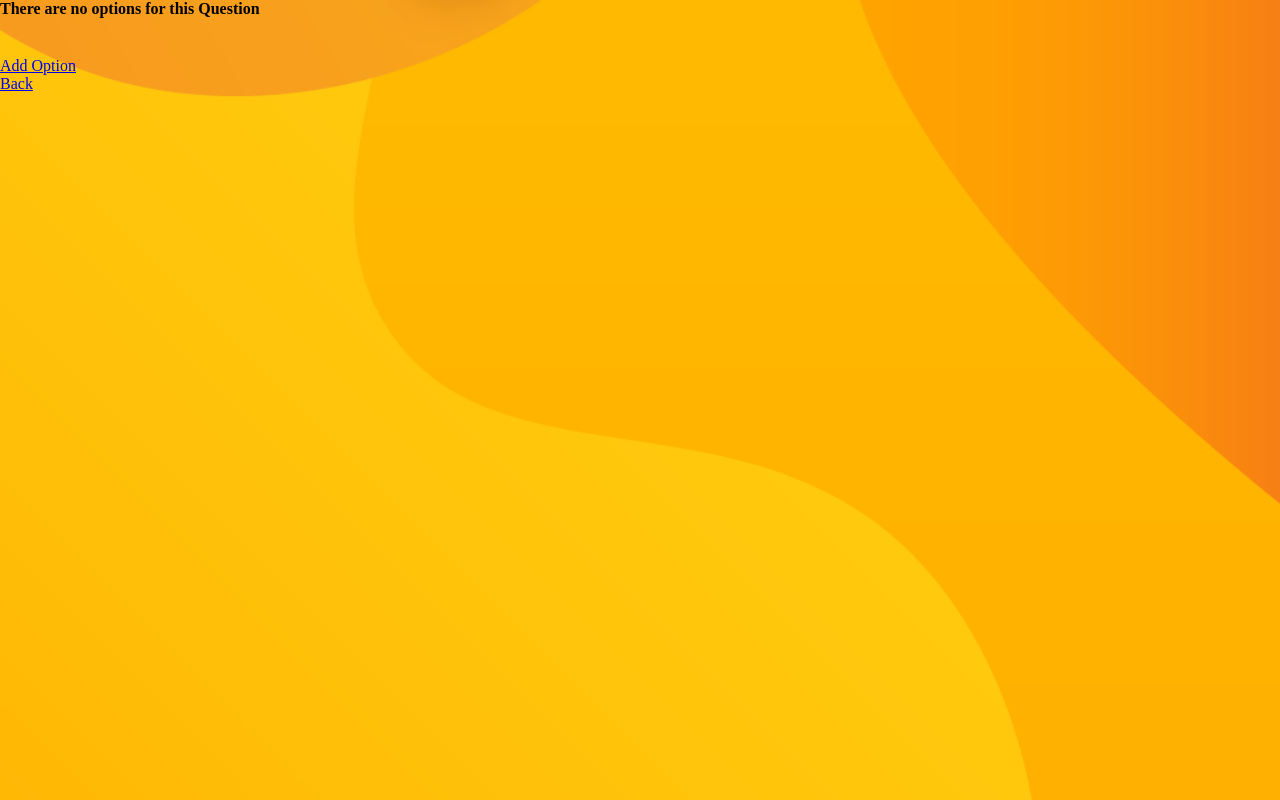
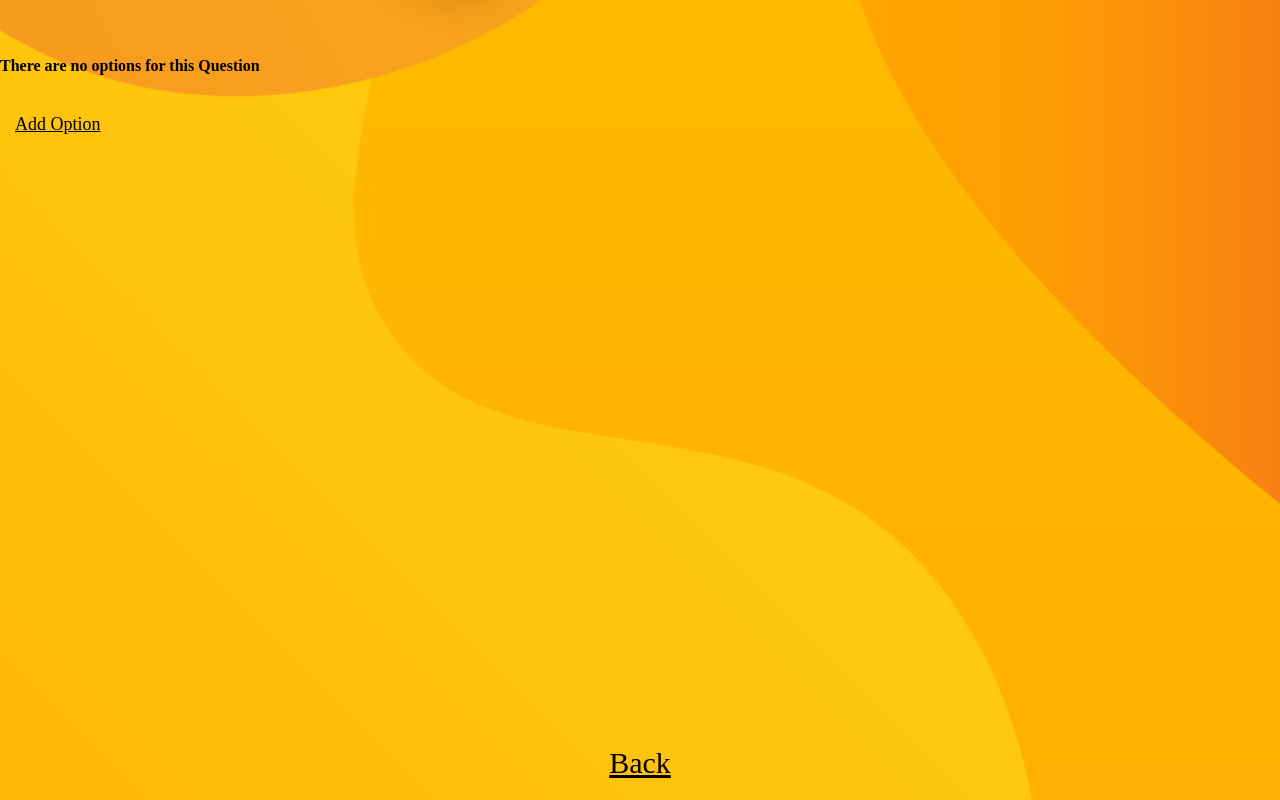
Before and after one commit to Ritvikshah2000/Inquizitive, a Django app: template inquizitive/quizzes/templates/quizzes/quiz_question_view.html in a window 1280 px wide. Run offline with Django 3.2, Linux system fonts and the light colour scheme; the template is opened without the code that fills it, so the values that code supplies are empty.

Commit message:
Added individual question view styling

```diff
--- a/inquizitive/quizzes/static/quizzes/quiz_question_view.css
+++ b/inquizitive/quizzes/static/quizzes/quiz_question_view.css
@@ -10,3 +10,61 @@ body {
   background-size: cover;
 }
 /* End of body styling */
+
+
+
+
+/* Start of header styling */
+h1{
+  padding-top: 20px;
+  text-align: center;
+  font-size: 55px;
+}
+/* End of header styling */
+
+
+
+/* Start of add option styling */
+.add_option {
+  margin-left: 15px;
+  font-size: 18px;
+}
+/* End of add option */
+
+
+/* Start of option list styling*/
+ul{
+  font-size: 20px;
+}
+
+li{
+  padding-bottom: 10px;
+}
+/* End of option list styling*/
+
+/* Start of link styling */
+a{
+  color: black;
+}
+
+a:hover{
+  color: white;
+}
+/* End of link styling */
+
+
+
+
+/* Start of back button styling */
+.back{
+  margin: 0 auto;
+  margin-bottom: 20px;
+  text-align: center;
+  font-size: 30px;
+
+  /* Place at bottom */
+  position: fixed;
+  bottom: 0;
+  left: 0;
+  right: 0;
+}
--- a/inquizitive/quizzes/templates/quizzes/quiz_question_option_form.html
+++ b/inquizitive/quizzes/templates/quizzes/quiz_question_option_form.html
@@ -1,4 +1,5 @@
 <!-- Question Creation Page-->
+<!-- http://localhost:8080/2/add_question_option -->
 {% load static %}
 <link rel="stylesheet" type="text/css" href="{% static 'quizzes/quiz_creation.css' %}">
 <form method="post">
--- a/inquizitive/quizzes/templates/quizzes/quiz_question_view.html
+++ b/inquizitive/quizzes/templates/quizzes/quiz_question_view.html
@@ -1,9 +1,12 @@
 <!-- Question view page -->
 {% block content %}
+
   {% load static %}
   <link rel="stylesheet" type="text/css" href="{% static 'quizzes/quiz_question_view.css' %}">
 
+  <div class="test">
     <h1>{{quiz_question.Text}}</h1>
+  </div>
 
   {% if quiz_question.quiz_question_option_set.all %}
     <ul>
@@ -19,10 +22,18 @@
   {% else %}
     <h4>There are no options for this Question</h4>
   {% endif %}
+
   <br>
 
+  <div class="add_option">
     <a href="{% url 'add_question_option' quiz_question.id %}">Add Option</a>
+  </div>
+
   <br>
+
+
+  <div class="back">
     <a href="{% url 'view_quiz' quiz_question.Quiz_ID.id %}">Back</a>
+  </div>
 
 {% endblock %}
```
Lines whose indentation alone changed are shown as unchanged.
